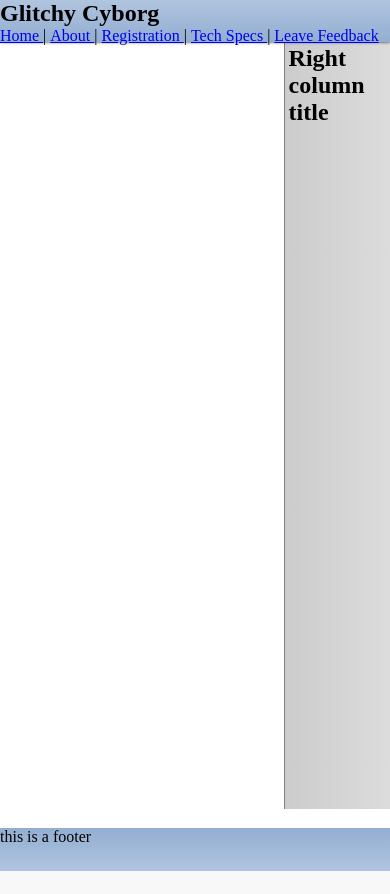
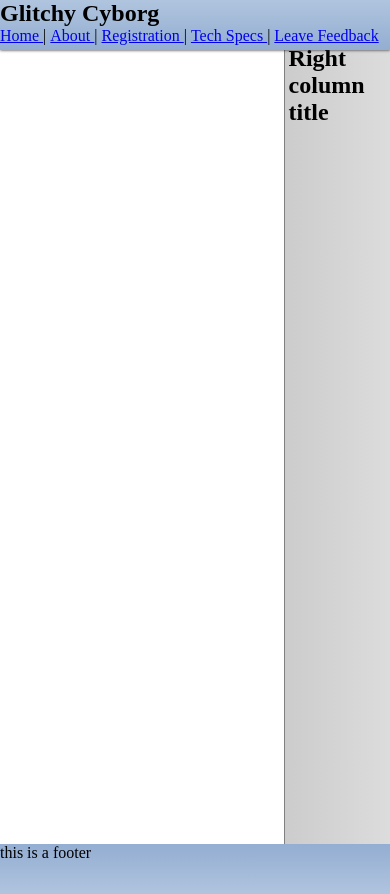
Before and after one commit to dpgraham4401/glitchycyborg, a PHP site: page / in a window 390 px wide. Before the commit the page ends 871 px from the top, so only its background shows below. Run offline with PHP 8.4, Linux system fonts and the light colour scheme.

Commit message:
responsive html updates

```diff
--- a/Assets/CSS/gc_wf.css
+++ b/Assets/CSS/gc_wf.css
@@ -9,6 +9,8 @@
 
 #container {
     min-height: 100%;
+    min-width: 100%;
+    margin-bottom: 5%;
     overflow: auto;
 }
 
@@ -30,6 +32,7 @@
 height: 5%;
 display: inline;
 z-index: 1;
+min-height: 50px;
 background-color: Gainsboro;
 background-image: linear-gradient(LightSteelBlue, #93aed2);
 box-shadow: 0px 0px 3px #222222;
@@ -45,7 +48,7 @@
 top: 4.9%;
 right: 0%;
 width: 25%;
-height: 90%;
+height: 95%;
 background-color: Gainsboro;
 background-image: linear-gradient(to left, Gainsboro, #cccccc);
 border: thin Gray;
@@ -57,7 +60,8 @@
 #footer {
 position: relative;
 height: 5%;
-margin-top: -4%;
+margin-top: -5%;
+min-height: 50px;
 clear: both;
 background-color:  #93aed2;
 background-image: linear-gradient(#93aed2, LightSteelBlue);
```
